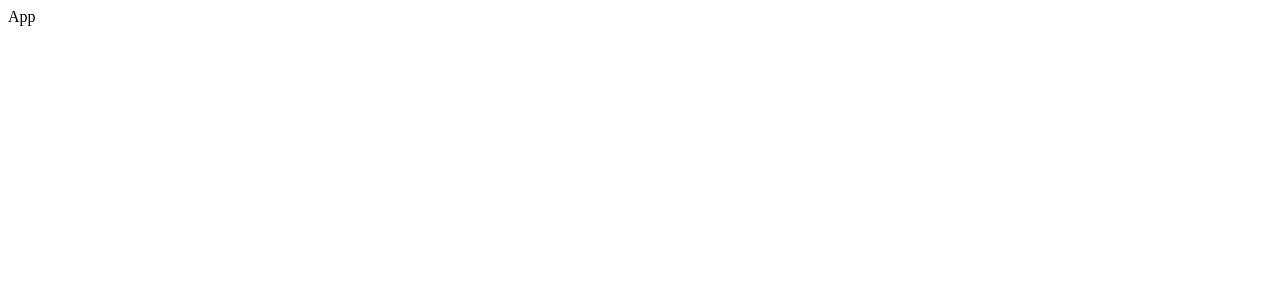
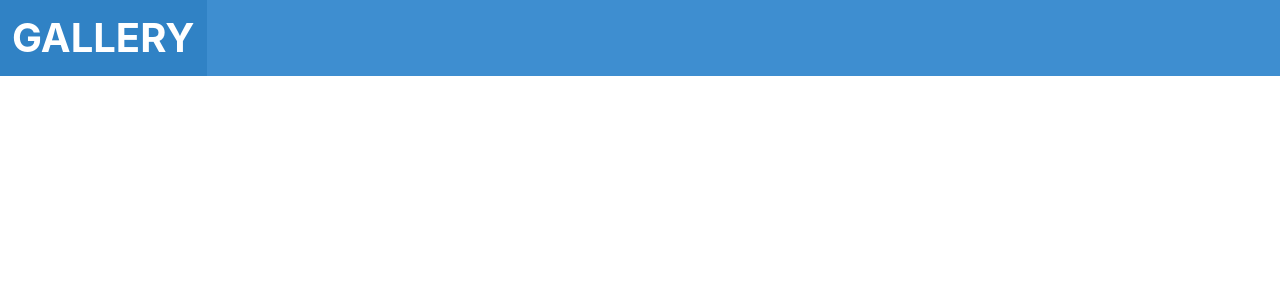
Before and after one commit to monjaworowska/gallery, a React (Create React App) app: page / in a window 1280 px wide. Shown: the top 300 px of the page. Built offline with nearby package versions, Linux system fonts and the light colour scheme.

Commit message:
MainNav component done

```diff
--- a/src/App.js
+++ b/src/App.js
@@ -1,3 +1,14 @@
-const App = () => <div>App</div>;
+import { BrowserRouter, Switch } from "react-router-dom";
+
+import MainNav from "./component/MainNav";
+
+const App = () => (
+  <BrowserRouter>
+    <MainNav />
+    <div className="container">
+      <Switch></Switch>
+    </div>
+  </BrowserRouter>
+);
 
 export default App;
--- /dev/null
+++ b/src/component/MainNav.js
@@ -0,0 +1,18 @@
+import { NavLink } from "react-router-dom";
+
+const MainNav = () => {
+  return (
+    <nav className="navbar is-info">
+      <div className="navbar-brand">
+        <NavLink
+          className="navbar-item is-uppercase has-text-weight-bold is-size-2-desktop"
+          to="/"
+        >
+          Gallery
+        </NavLink>
+      </div>
+    </nav>
+  );
+};
+
+export default MainNav;
--- a/src/index.js
+++ b/src/index.js
@@ -1,5 +1,6 @@
 import React from "react";
 import ReactDOM from "react-dom";
 import App from "./App";
+import "bulma";
 
 ReactDOM.render(<App />, document.getElementById("root"));
```
